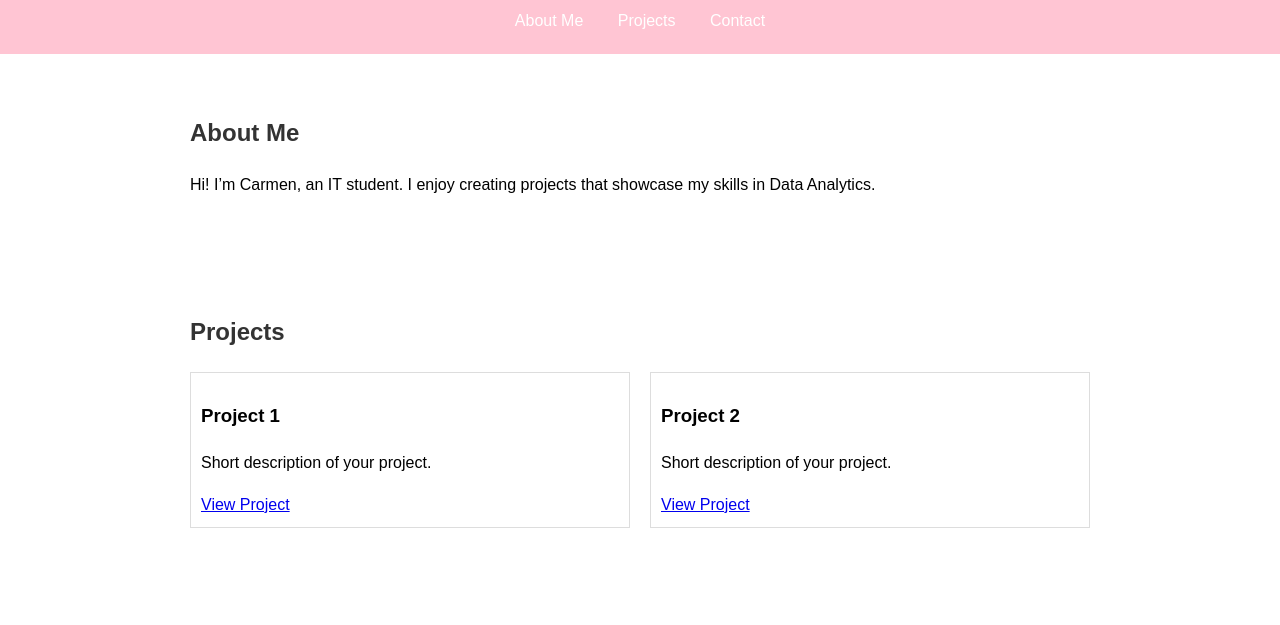
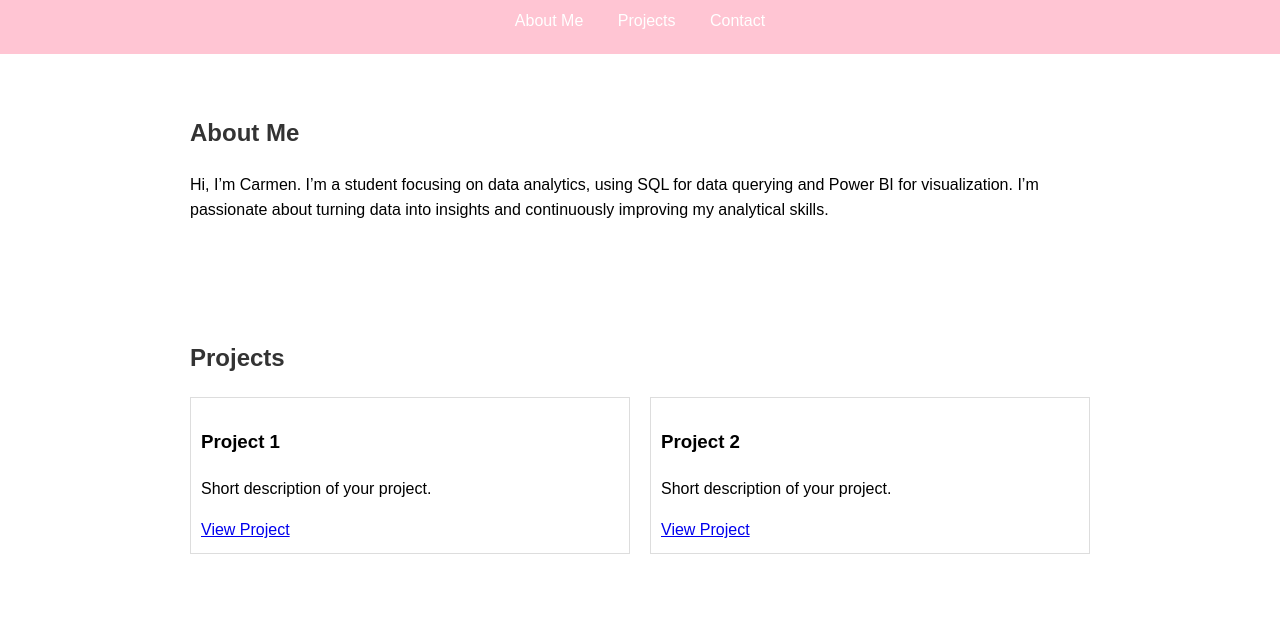
Before and after one commit to carmenemontoya/portfolio, a plain HTML site: page index.html in a window 1280 px wide. Shown: the part 106-731 px from the top of the page. Drawn offline with Linux system fonts and the light colour scheme.

Commit message:
index.html
changing my bio.

```diff
--- a/index.html
+++ b/index.html
@@ -20,7 +20,7 @@
 
 <section id="about">
   <h2>About Me</h2>
-  <p>Hi! I’m Carmen, an IT student. I enjoy creating projects that showcase my skills in Data Analytics.</p>
+  <p>Hi, I’m Carmen. I’m a student focusing on data analytics, using SQL for data querying and Power BI for visualization. I’m passionate about turning data into insights and continuously improving my analytical skills.</p>
 </section>
 
 <section id="projects">
```
